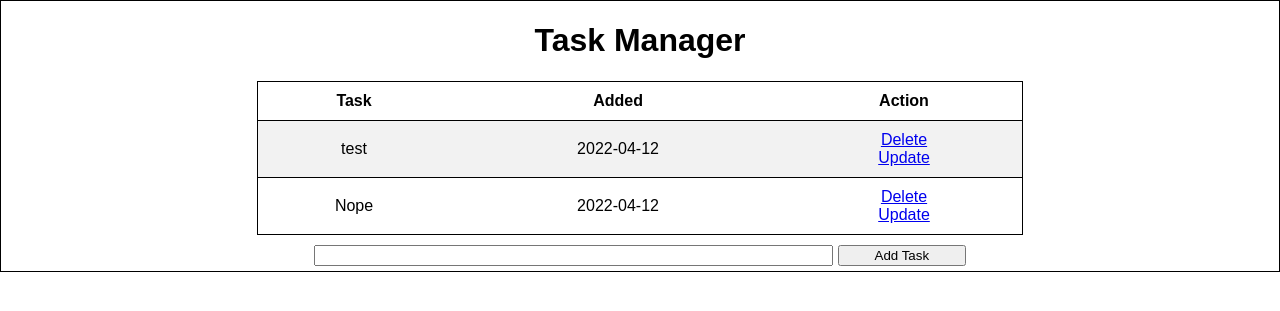
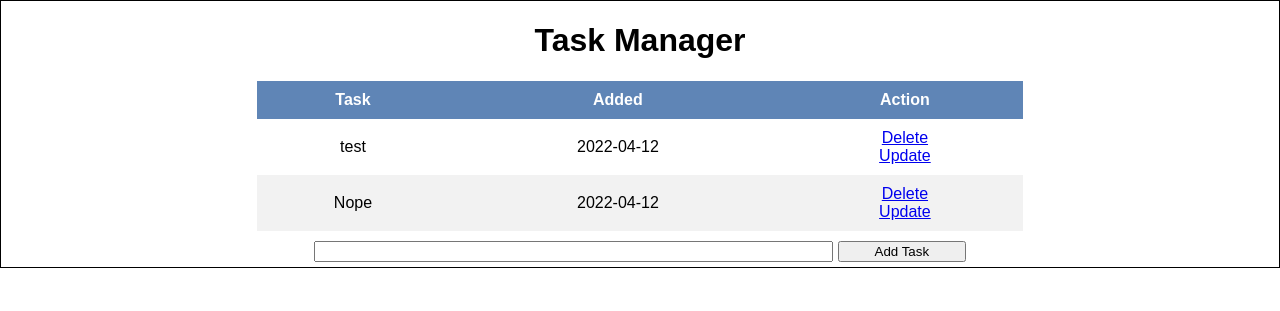
Before and after one commit to redsnic/FlaskExample, a Flask app: page / in a window 1280 px wide. Shown: the top 311 px of the page. Run offline with Flask 2, Linux system fonts and the light colour scheme; data comes from the database, SQL or seed files in the repository; both versions use the stored data as it was after the commit.

Commit message:
improved table

```diff
--- a/static/css/main.css
+++ b/static/css/main.css
@@ -12,7 +12,7 @@ div {
 
 table {
     margin: auto;
-    border: 1px solid;
+    /*border: 1px solid;*/
     text-align: center;
     border-collapse: collapse;
     width: 60%;
@@ -20,14 +20,18 @@ table {
 }
 
 th {
-    border-bottom: 1px solid;
+    /*border-bottom: 1px solid;*/
+    padding: 10px;
+    background-color: rgb(95, 133, 182);
+    color : white;
+}
+
+tr, td {
+    /*border-bottom: 1px solid;*/
     padding: 10px;
 }
 
-tr, td {
-    border-bottom: 1px solid;
-    padding: 10px;
-}
+tr:nth-child(odd) {background-color: #f2f2f2;}
 
 tr:hover {
     background-color: lightgoldenrodyellow;
@@ -37,7 +41,6 @@ td:hover {
     background-color: lightyellow;
 }
 
-tr:nth-child(even) {background-color: #f2f2f2;}
 
 form {
     align-content: center;
```
Also changed, not shown: test.db.
